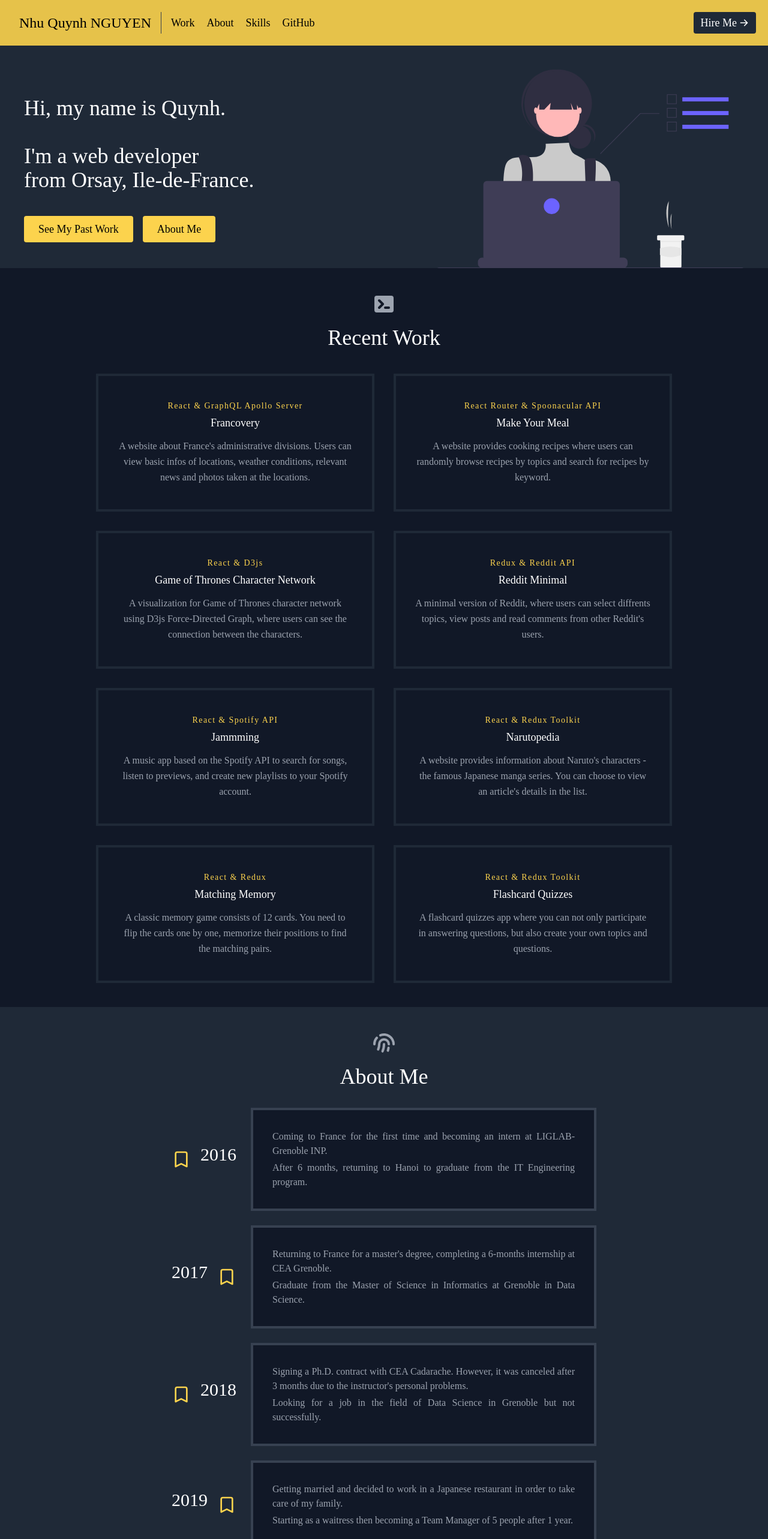
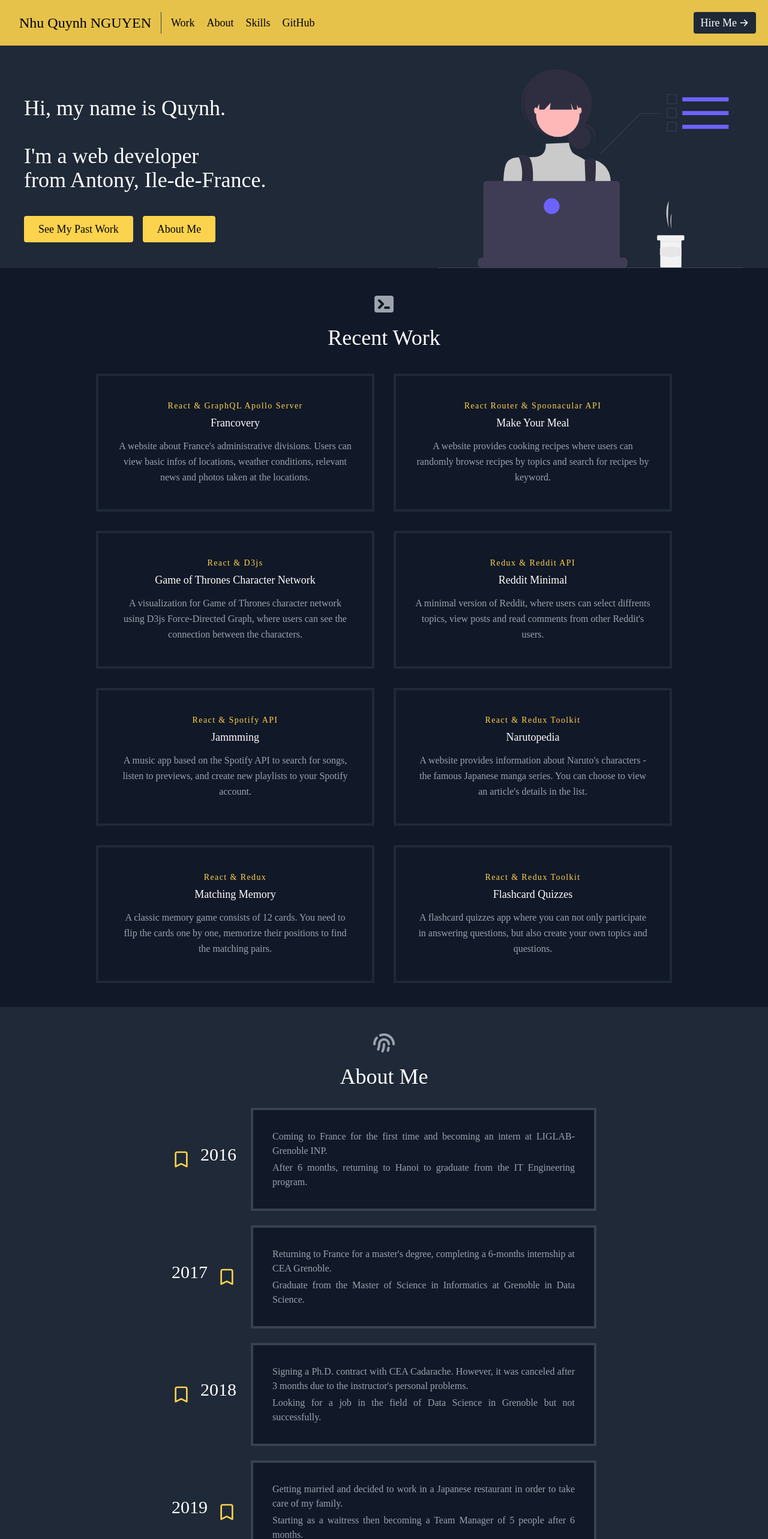
Before and after one commit to quynhnn-vn/react-Portfolio-FrontEnd, a React (Create React App) app: page / in a window 1280 px wide. Shown: the top 2566 px of the page at 60% size. Built offline with nearby package versions, Linux system fonts and the light colour scheme; a web font is replaced by a local one.

Commit message:
Update data

```diff
--- a/craco.config.js
+++ b/craco.config.js
@@ -1,10 +1,10 @@
 module.exports = {
   style: {
     postcss: {
-      plugins: [
-        require('tailwindcss'),
-        require('autoprefixer'),
-      ],
+      plugins: [require("tailwindcss"), require("autoprefixer")],
     },
   },
-}
+  eslint: {
+    enable: false,
+  },
+};
--- a/src/components/About.js
+++ b/src/components/About.js
@@ -11,7 +11,7 @@ export const About = () => {
             <br />
             I'm a web developer
             <br />
-            from Orsay, Ile-de-France.
+            from Antony, Ile-de-France.
             <br />
           </h1>
           <div className="flex justify-center">
--- a/src/components/AboutMe.js
+++ b/src/components/AboutMe.js
@@ -87,6 +87,14 @@ export const AboutMe = () => {
         dashness
         showHead={false}
       />
+      <Xarrow
+        start="flag5"
+        end="flag6"
+        color="gray"
+        strokeWidth="3"
+        dashness
+        showHead={false}
+      />
     </div>
   );
 };
--- a/src/components/Contact.js
+++ b/src/components/Contact.js
@@ -27,7 +27,7 @@ export function Contact() {
                 ADDRESS
               </h2>
               <p className="mt-1">
-                Orsay 91400 <br />
+                Antony 92160 <br />
                 Ile-de-France
               </p>
             </div>
@@ -39,12 +39,12 @@ export function Contact() {
                 className="text-yellow-300 leading-relaxed"
                 href="mailto:nguyen.nhu.quynh.1993@gmail.com"
               >
-                nguyen.nhu.quynh.1993@gmail.com
+                nnquynh.0111@gmail.com
               </a>
               <h2 className="title-font font-semibold text-white tracking-widest text-xs mt-4">
                 PHONE
               </h2>
-              <p className="leading-relaxed">+33 7 68 91 ** **</p>
+              <p className="leading-relaxed">+33 7 68 91 51 **</p>
             </div>
           </div>
         </div>
--- a/src/data.js
+++ b/src/data.js
@@ -72,8 +72,8 @@ export const skills = [
   "Sass/ Bootstrap",
   "Tailwind/ MaterialUI",
   "GraphQL Apollo",
+  "TypeScript",
   "Python Django",
-  "PHP/ Wordpress",
 ];
 export const events = [
   {
@@ -101,7 +101,7 @@ export const events = [
     time: "2019",
     events: [
       "Getting married and decided to work in a Japanese restaurant in order to take care of my family.",
-      "Starting as a waitress then becoming a Team Manager of 5 people after 1 year.",
+      "Starting as a waitress then becoming a Team Manager of 5 people after 6 months.",
     ],
   },
   {
@@ -115,7 +115,14 @@ export const events = [
     time: "2021",
     events: [
       "Working on freelance and personal projects to practice Front-End programming skills.",
-      "Continuing learning about Back-End programming. Looking for a word-study contract as a Full-Stack developer",
+      "Starting a word-study contract as a Front-End developer at Swappy.",
+    ],
+  },
+  {
+    time: "2022",
+    events: [
+      "Improving my programming skills in ReactJS - Redux, learning new technologies like NextJs, TypeScript...",
+      "Become the responsible developer for the design, development and maintenance of user interfaces.",
     ],
   },
 ];
```
